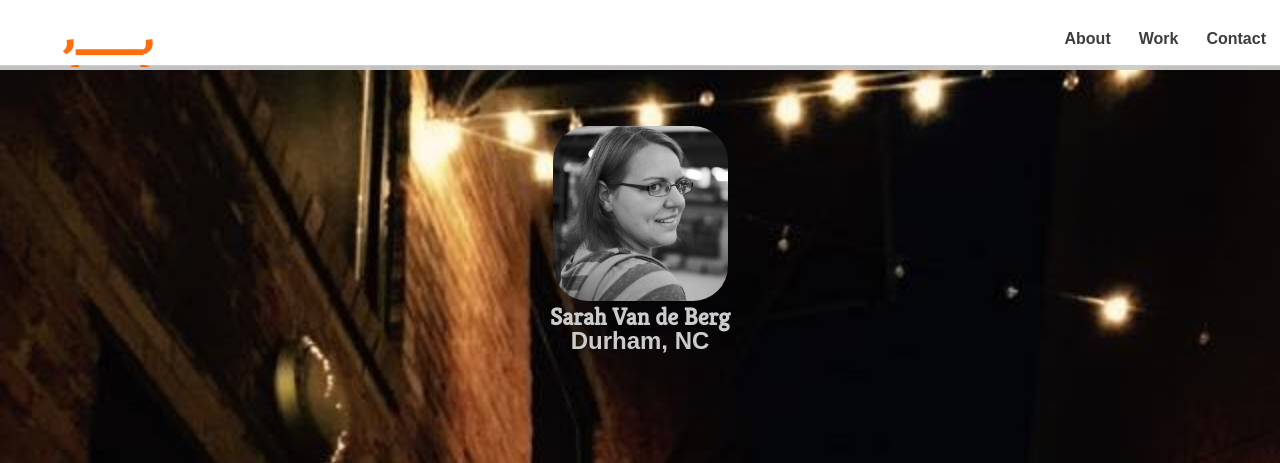
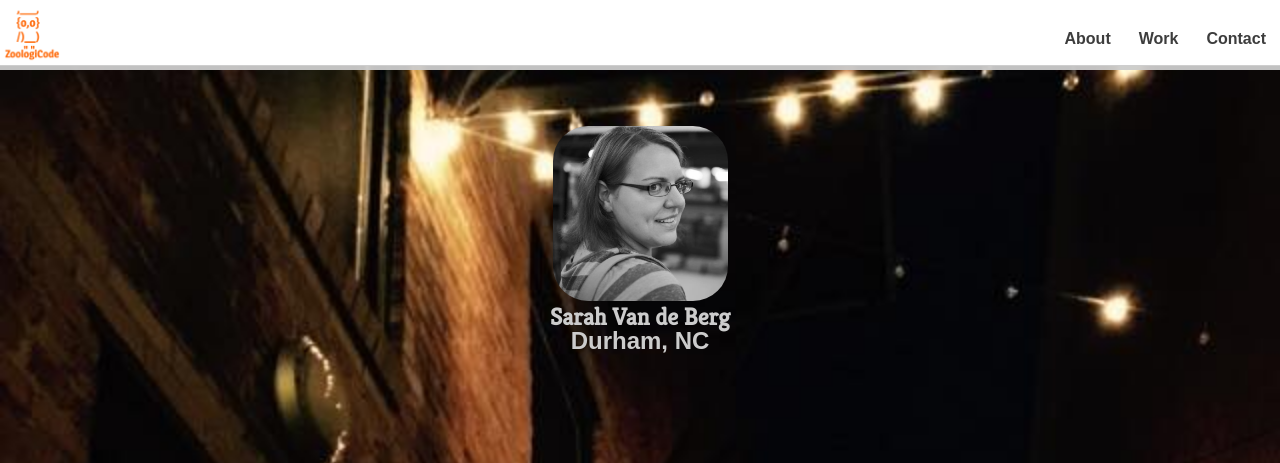
Before and after one commit to svandeberg/gdiprofileproject, a plain HTML site: page index.html in a window 1280 px wide. Shown: the top 463 px of the page. Drawn offline with Linux system fonts and the light colour scheme; a web font is replaced by a local one.

Commit message:
fixed-owl-height

```diff
--- a/css/style.css
+++ b/css/style.css
@@ -47,6 +47,7 @@ nav li a:hover {
 	width: 25%;
 	float: left;
 	margin: 2px;
+	background-size: auto 60px;
 }
 .container {
 	width: 100%;
```
